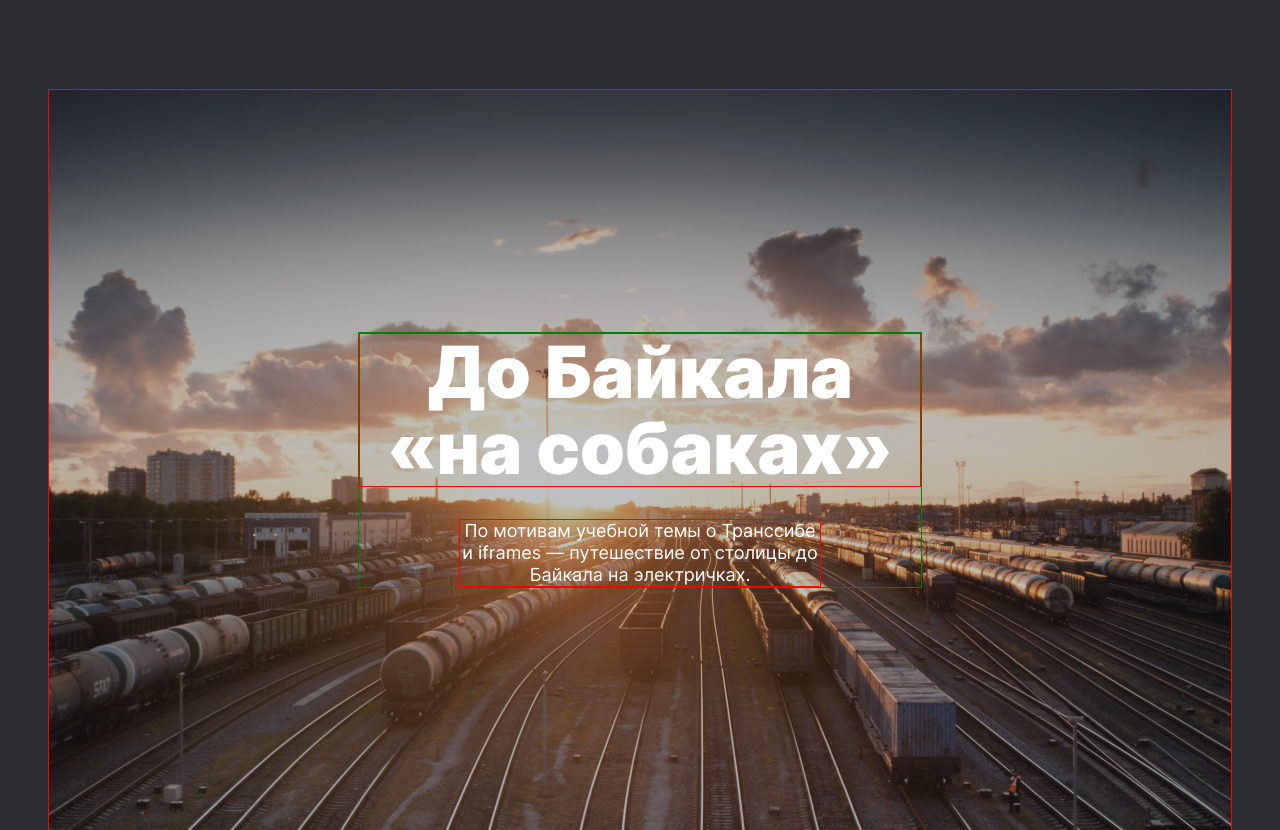
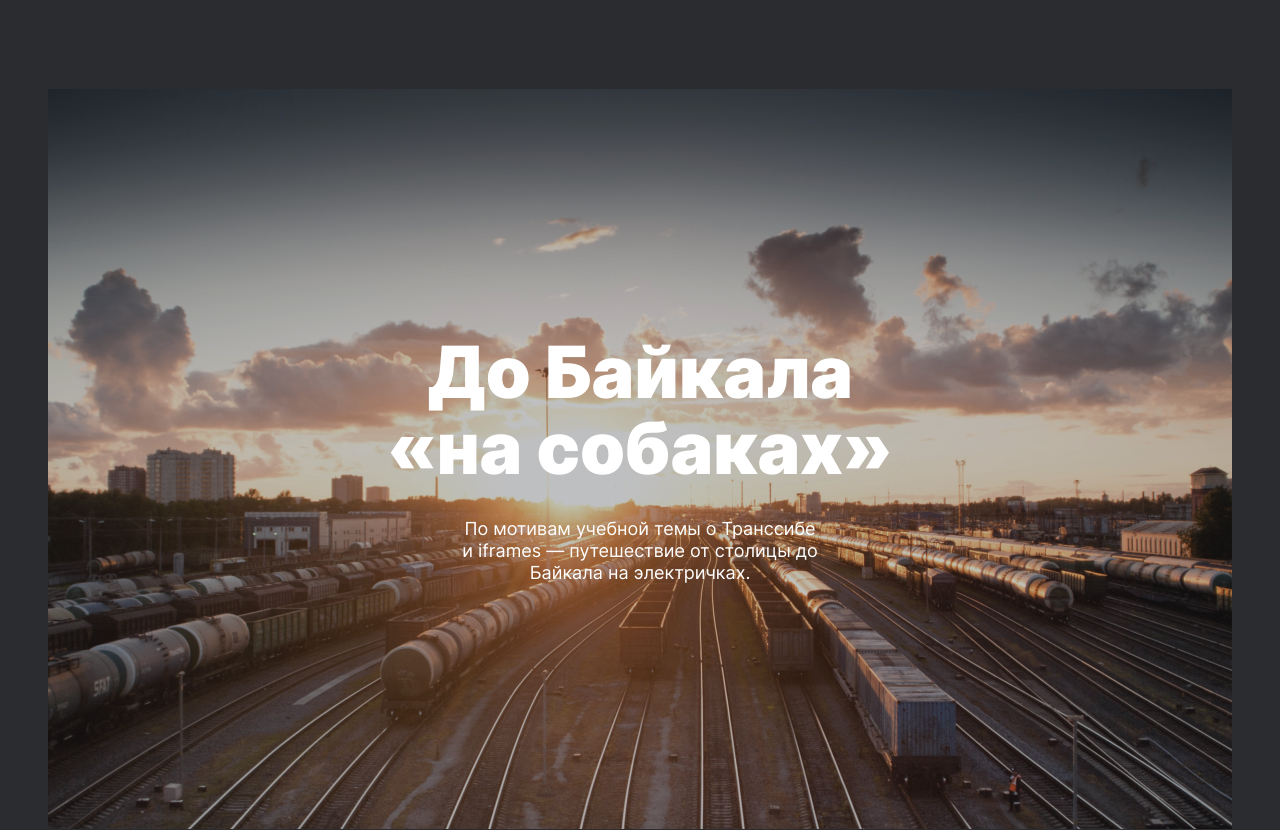
Before and after one commit to yuliakovylina/russian-travel, a plain HTML site: page index.html in a window 1280 px wide. Shown: the part 5949-6779 px from the top of the page. Drawn offline with Linux system fonts and the light colour scheme.

Commit message:
Second try

```diff
--- a/blocks/cover/__overlay/cover__overlay.css
+++ b/blocks/cover/__overlay/cover__overlay.css
@@ -14,7 +14,6 @@
     align-items: center;
     text-decoration: none;
     color: white;
-    border: 1px solid green;
 }
 
 .cover__overlay:before {
--- a/blocks/cover/__subtitle/cover__subtitle.css
+++ b/blocks/cover/__subtitle/cover__subtitle.css
@@ -9,8 +9,6 @@
     z-index: 1;
     margin: 0;
     padding: 0;
-    border: 1px solid red;
-
 }
 
 @media screen and (max-width: 700px) {
--- a/blocks/cover/__title/cover__title.css
+++ b/blocks/cover/__title/cover__title.css
@@ -10,7 +10,6 @@
     margin-bottom: 32px;
     color: white;
     z-index: 1;
-    border: 1px solid red;
 }
 
 @media screen and (max-width: 700px) {
--- a/blocks/cover/cover.css
+++ b/blocks/cover/cover.css
@@ -24,7 +24,6 @@
     -webkit-box-align: center;
     -ms-flex-align: center;
     align-items: center;
-    border: 1px solid red;
 }
 
 @media screen and (max-width: 1160px) {
```
